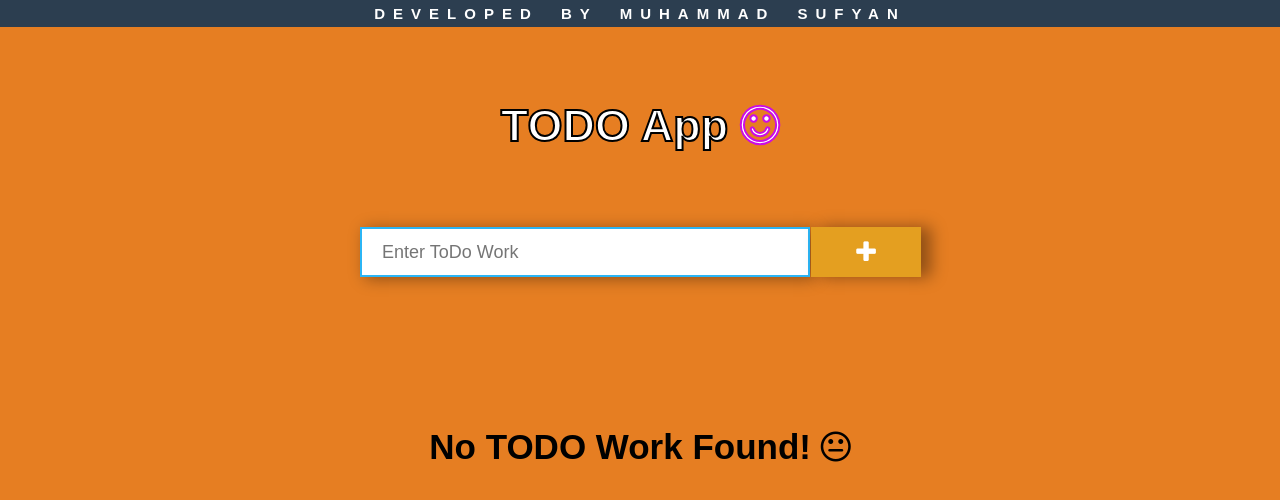
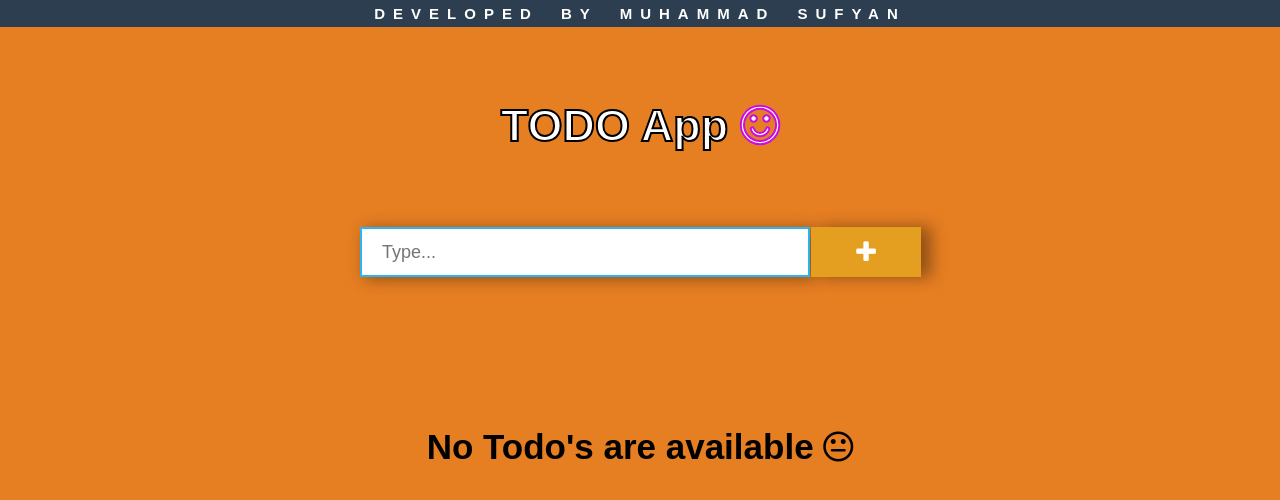
Before and after one commit to M-Sufyan22/Todo-app-js, a plain HTML site: page index.html in a window 1280 px wide. Drawn offline with Linux system fonts and the light colour scheme; no server answers.

Commit message:
Update index.html
updated

```diff
--- a/index.html
+++ b/index.html
@@ -8,9 +8,8 @@
     <link rel="stylesheet" href="assets/style.css">
     <link rel="stylesheet" href="https://stackpath.bootstrapcdn.com/font-awesome/4.7.0/css/font-awesome.min.css">
     <script src="https://www.gstatic.com/firebasejs/7.17.2/firebase-app.js"></script>
-    <script src="https://www.gstatic.com/firebasejs/7.17.2/firebase-analytics.js"></script>
     <script src="https://www.gstatic.com/firebasejs/7.17.2/firebase-database.js"></script>
-    <title>ToDo Web App</title>
+    <title>Todo's Management</title>
 
 </head>
 
@@ -19,7 +18,7 @@
     <h1>TODO App <i class="fa fa-smile-o" aria-hidden="true"></i></h1>
 
     <div class="container">
-        <input id="todo_input" type="text" placeholder="Enter ToDo Work">
+        <input id="todo_input" type="text" placeholder="Type...">
         <button id="add_btn"><i class="fa fa-plus" aria-hidden="true"></i></button>
         <button id="del_btn" class="hide"><i class="fa fa-trash" aria-hidden="true"></i></button>
     </div>
@@ -27,7 +26,7 @@
     <div class="list_container">
         <ul id="todo_sec"></ul>
     </div>
-    <h2 id="notfound">No TODO Work Found! <i class="fa fa-meh-o" aria-hidden="true"></i></h2>
+    <h2 id="notfound">No Todo's are available <i class="fa fa-meh-o" aria-hidden="true"></i></h2>
     <script src="assets/app.js"></script>
 </body>
 
```
